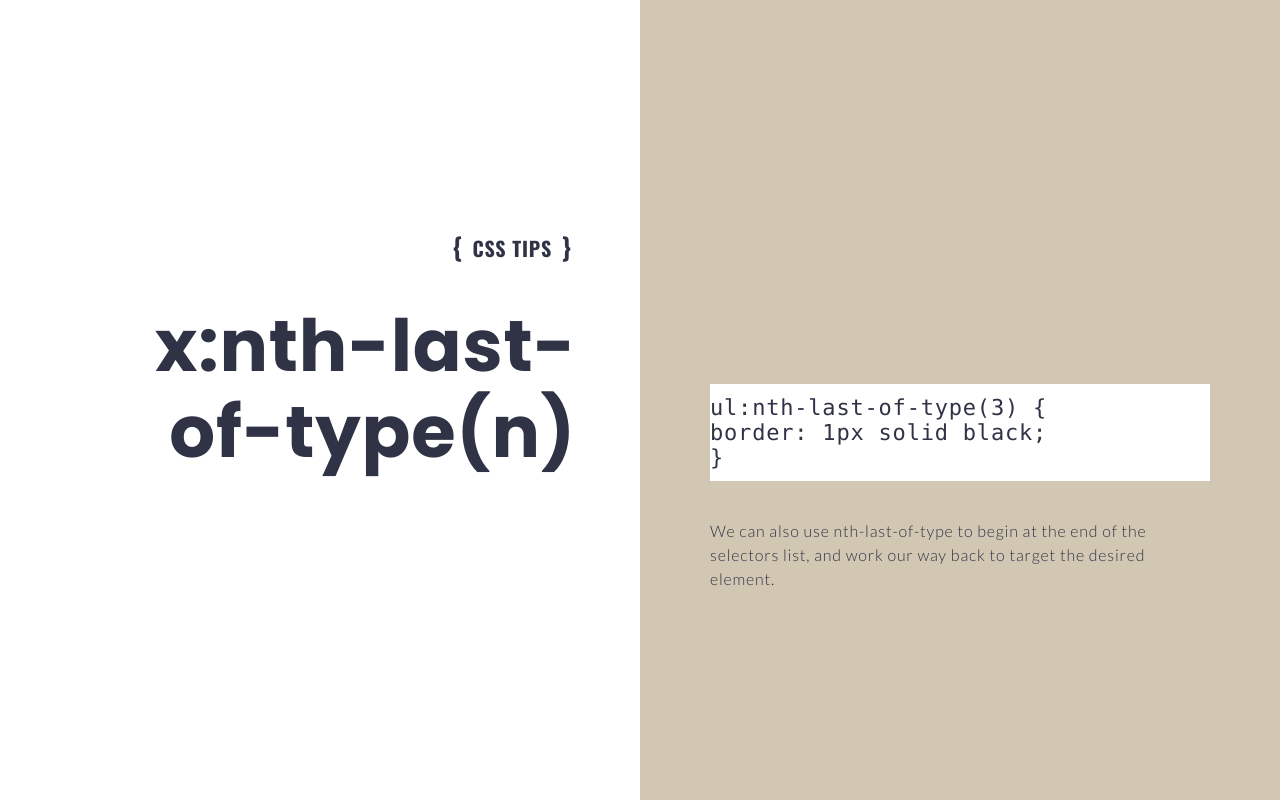
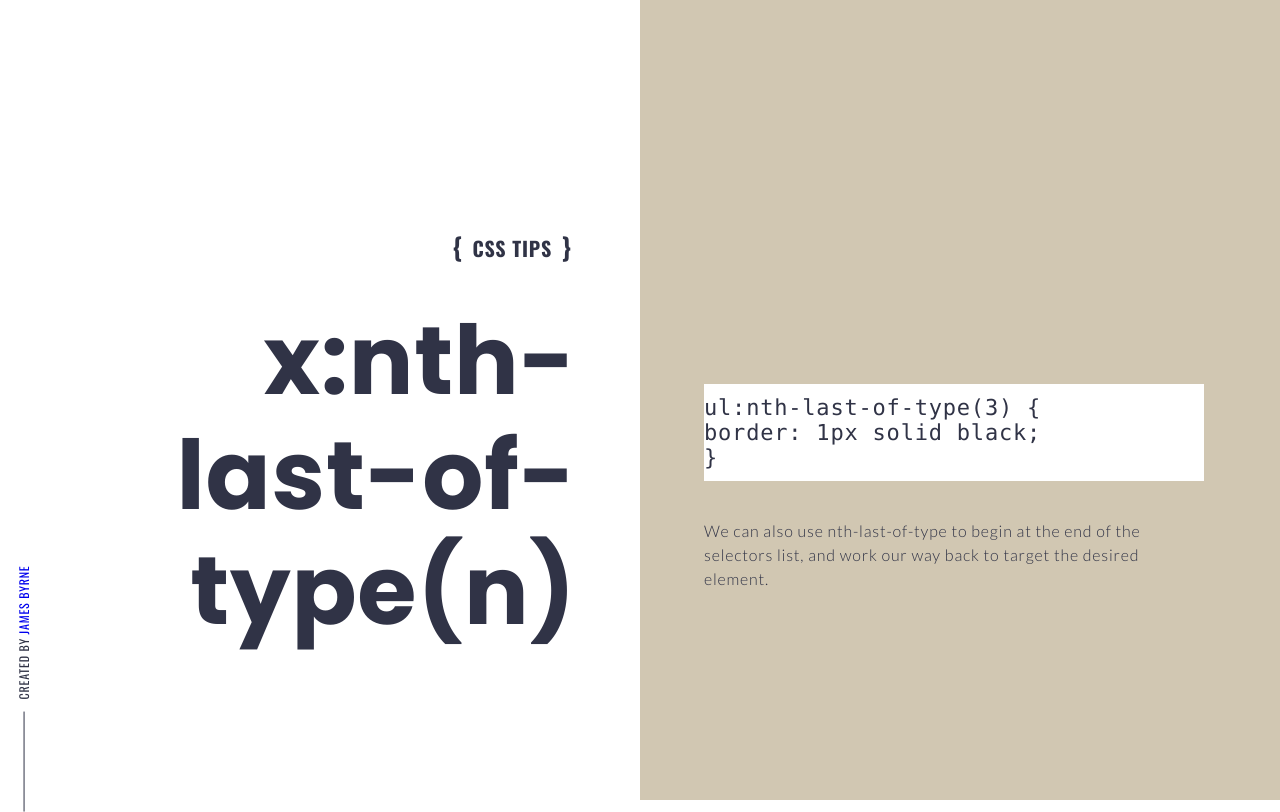
Before and after one commit to jamesbyrne89/New-Tab-Tips, a website: page app/index.html in a window 1280 px wide. Drawn offline with nearby package versions, Linux system fonts and the light colour scheme.

Commit message:
Added link to portfolio site

```diff
--- a/app/assets/styles/styles.css
+++ b/app/assets/styles/styles.css
@@ -17,6 +17,35 @@ body {
   flex-grow: 0;
 }
 
+aside {
+	position: absolute;
+	left: -100px;
+	top: 85vh;
+	transform: rotate(-90deg);
+	text-transform: uppercase;
+	font-size: 0.75rem;
+}
+
+aside::before {
+	content: '';
+	display: inline-block;
+	position: relative;
+	margin-right: 1em;
+	margin-bottom: 0.3em;
+	width: 100px;
+	height: 1px;
+	background: #303346;
+}
+
+aside a {
+	text-decoration: none;
+	transition: all 0.3s;
+}
+
+aside a:hover {
+	opacity: 0.5;
+}
+
 .tip-left {
   text-align: right;
   height: 100vh;
@@ -34,7 +63,6 @@ body {
   padding: 4rem;
   flex: 0 0 50vw;
   display: flex;
-  justify-content: center;
 }
 
 .code {
@@ -100,7 +128,7 @@ body {
 
 
 .tip__selector {
-  font-size: 4.5rem;
+  font-size: 6rem;
   font-family: inherit;
   font-weight: 800;
   text-align: right;
--- a/app/index.html
+++ b/app/index.html
@@ -8,6 +8,7 @@
 </head>
 
 <body>
+<aside>Created by <a href="http://jamestbyrne.com">James Byrne</a></aside>
 	<section class="tip-left">
 	<div class="wrapper">
 		<h1 class="tip-title">
--- a/app/temp/assets/styles/styles.css
+++ b/app/temp/assets/styles/styles.css
@@ -22,6 +22,36 @@ body {
   -webkit-box-flex: 0;
       -ms-flex-positive: 0;
           flex-grow: 0;
+}
+
+aside {
+	position: absolute;
+	left: -100px;
+	top: 85vh;
+	-webkit-transform: rotate(-90deg);
+	        transform: rotate(-90deg);
+	text-transform: uppercase;
+	font-size: 0.75rem;
+}
+
+aside::before {
+	content: '';
+	display: inline-block;
+	position: relative;
+	margin-right: 1em;
+	margin-bottom: 0.3em;
+	width: 100px;
+	height: 1px;
+	background: #303346;
+}
+
+aside a {
+	text-decoration: none;
+	transition: all 0.3s;
+}
+
+aside a:hover {
+	opacity: 0.5;
 }
 
 .tip-left {
@@ -51,9 +81,6 @@ body {
   display: -webkit-box;
   display: -ms-flexbox;
   display: flex;
-  -webkit-box-pack: center;
-      -ms-flex-pack: center;
-          justify-content: center;
 }
 
 .code {
@@ -117,7 +144,7 @@ body {
 }
 
 .tip__selector {
-  font-size: 4.5rem;
+  font-size: 6rem;
   font-family: inherit;
   font-weight: 800;
   text-align: right;
```
